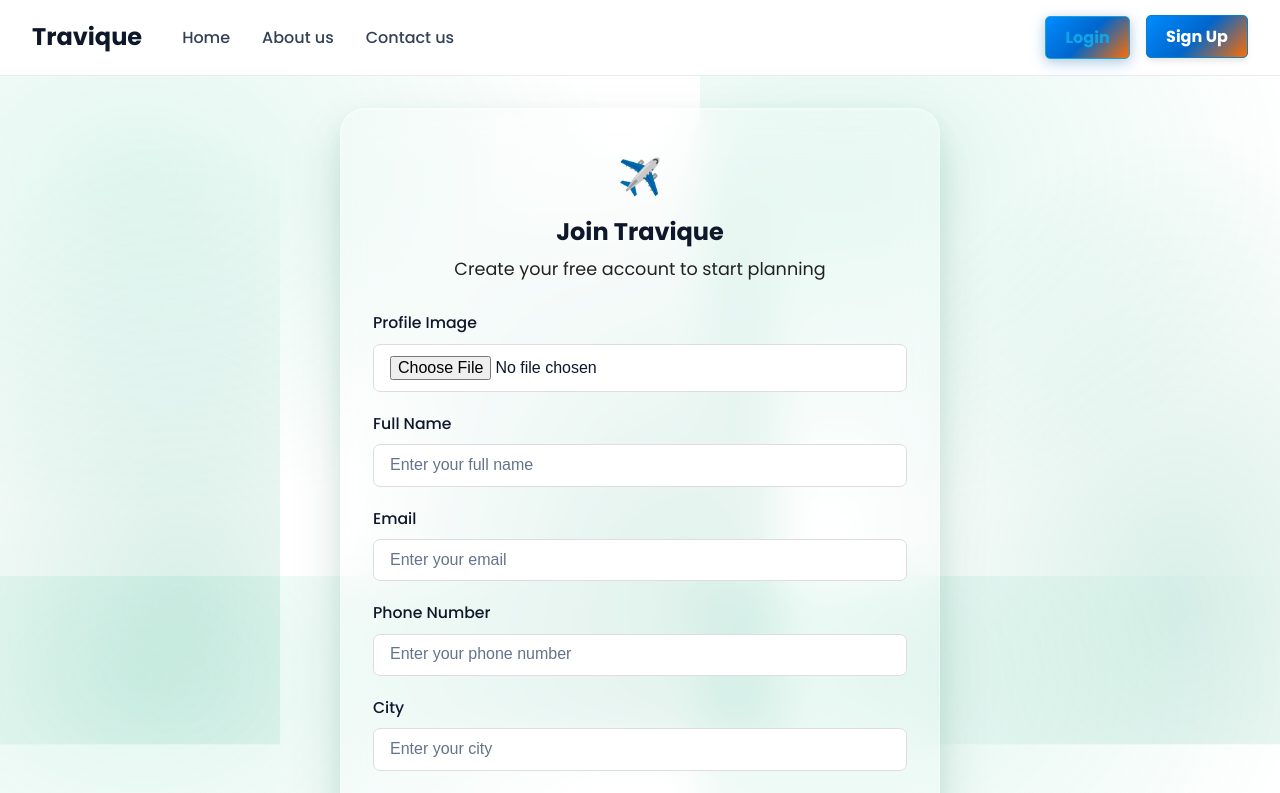
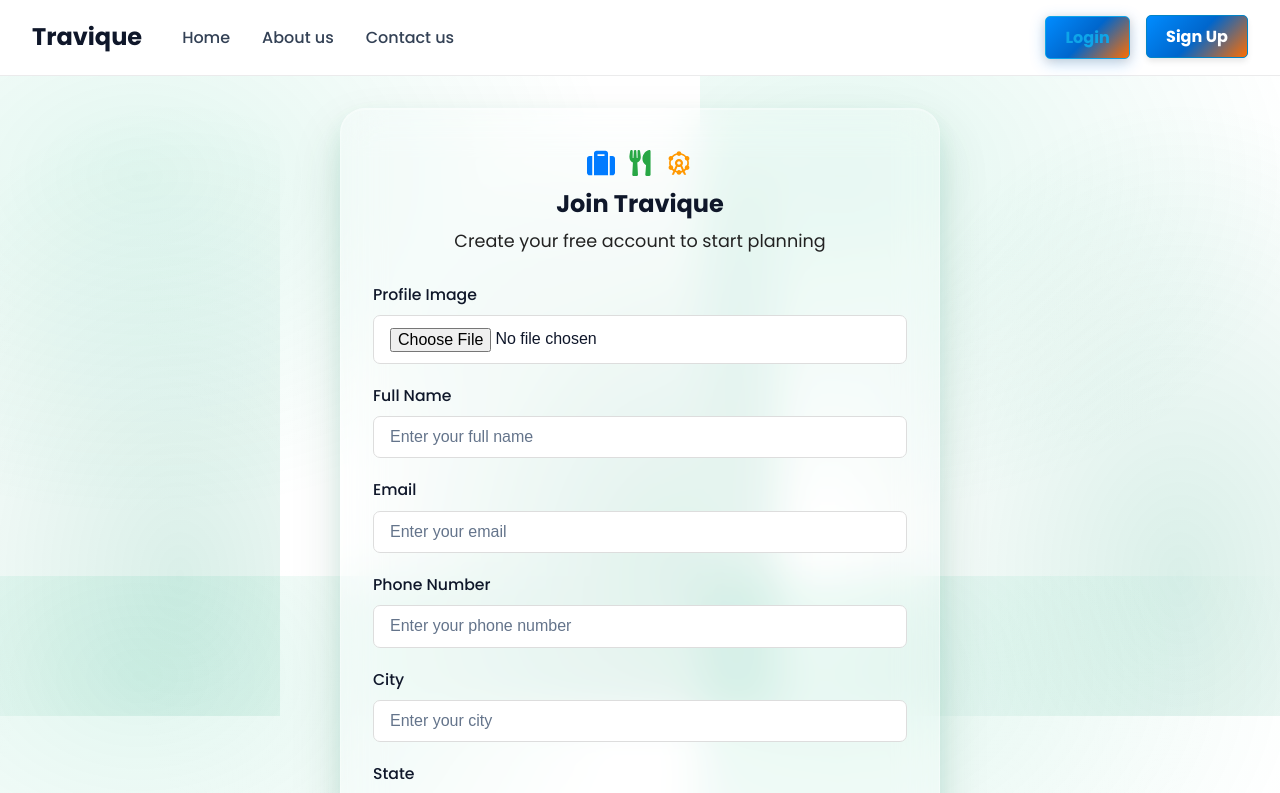
Before and after one commit to pankaj0695/Travique-Brahmashira, a React (Vite) app in the folder frontend/: page /signup in a window 1280 px wide. Shown: the top 793 px of the page. Built offline with nearby package versions, Linux system fonts and the light colour scheme.

Commit message:
signup page

```diff
--- a/frontend/src/pages/Login.module.css
+++ b/frontend/src/pages/Login.module.css
@@ -6,8 +6,8 @@
   overflow: hidden;
   /* Theme-aware background patterns */
   background-image:
-    radial-gradient(ellipse at 15% 85%, rgba(56, 189, 248, 0.08) 0%, transparent 50%),
-    radial-gradient(ellipse at 85% 15%, rgba(14, 165, 233, 0.1) 0%, transparent 50%),
+    radial-gradient(ellipse at 15% 85%, rgba(85, 180, 220, 0.08) 0%, transparent 50%),
+    radial-gradient(ellipse at 85% 15%, rgba(25, 124, 217, 0.1) 0%, transparent 50%),
     radial-gradient(circle at 50% 20%, var(--border-color) 0%, transparent 30%);
   background-size: 600px 400px, 500px 600px, 800px 200px;
   background-position: 0% 0%, 100% 100%, center top;
--- a/frontend/src/pages/Signup.jsx
+++ b/frontend/src/pages/Signup.jsx
@@ -4,6 +4,8 @@ import styles from "./Signup.module.css";
 import Footer from "../components/Footer/Footer";
 import { useUser } from "../UserContext";
 import { backend_url } from "../utils/helper";
+import { FaSuitcase, FaUtensils } from "react-icons/fa";
+import { MdOutlineAttractions } from "react-icons/md"; // Ferris wheel alternative
 
 const Signup = () => {
   const [formData, setFormData] = useState({
@@ -111,7 +113,11 @@ const Signup = () => {
     <>
       <div className={styles.bg}>
         <div className={styles.centerBox}>
-          <div className={styles.icon}>✈️</div>
+          <div className={styles.icon} style={{ display: "flex", gap: 12, justifyContent: "center", alignItems: "center" }}>
+            <FaSuitcase size={28} color="#007bff" title="Luggage" />
+            <FaUtensils size={26} color="#28a745" title="Food" />
+            <MdOutlineAttractions size={28} color="#ff9800" title="Ferris Wheel" />
+          </div>
           <h2 className={styles.title}>Join Travique</h2>
           <p className={styles.subtitle}>
             Create your free account to start planning
--- a/frontend/src/pages/Signup.module.css
+++ b/frontend/src/pages/Signup.module.css
@@ -1,7 +1,7 @@
 .bg {
   min-height: calc(100vh - var(--navbar-height));
   width: 100%;
-  background: linear-gradient(160deg, #ecfdf5 0%, #a7f3d0 20%, #10b981 40%, #059669 60%, #047857 80%, #064e3b 100%);
+  background: linear-gradient(160deg, #ecfdf5 0%, #87baee 20%, #4b2cbb 40%, #2b09b5 60%, #100667 80%, #340fba 100%);
   position: relative;
   overflow: hidden;
   /* fresh nature adventure vibes */
```
